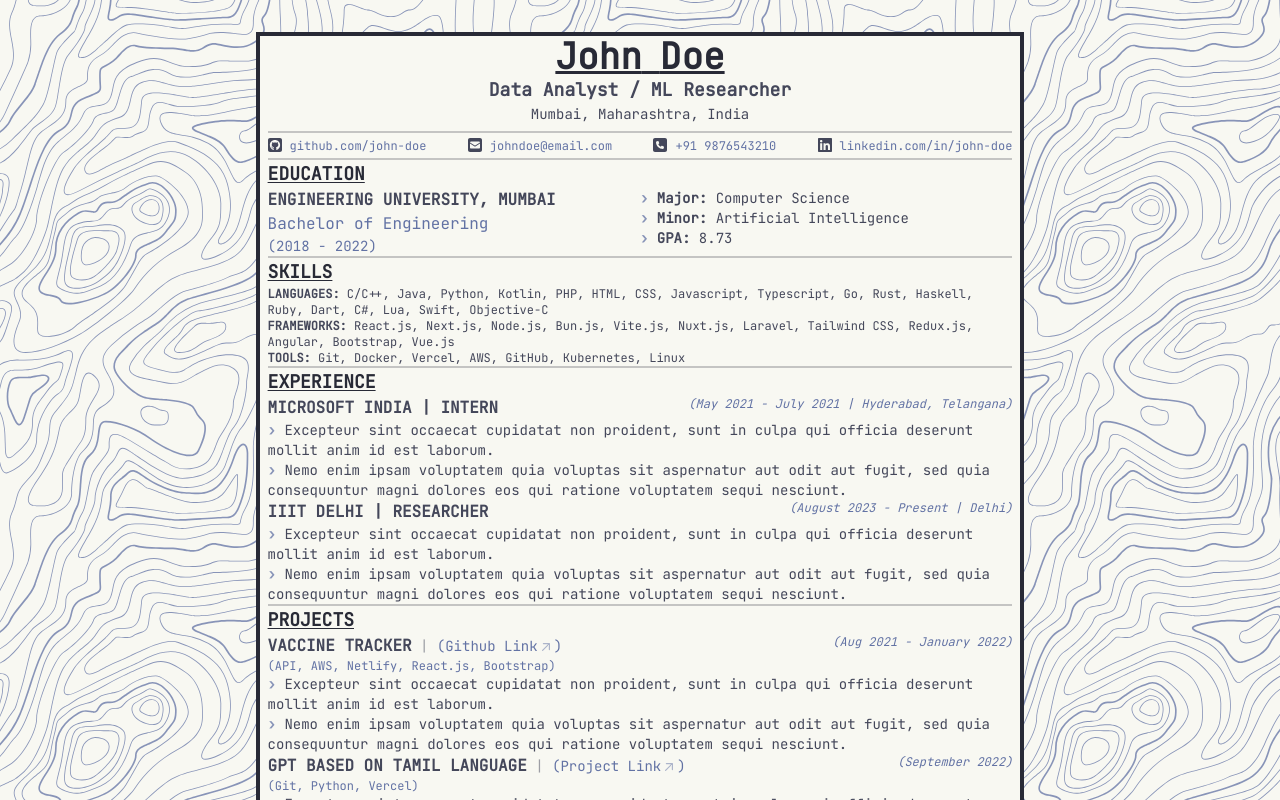
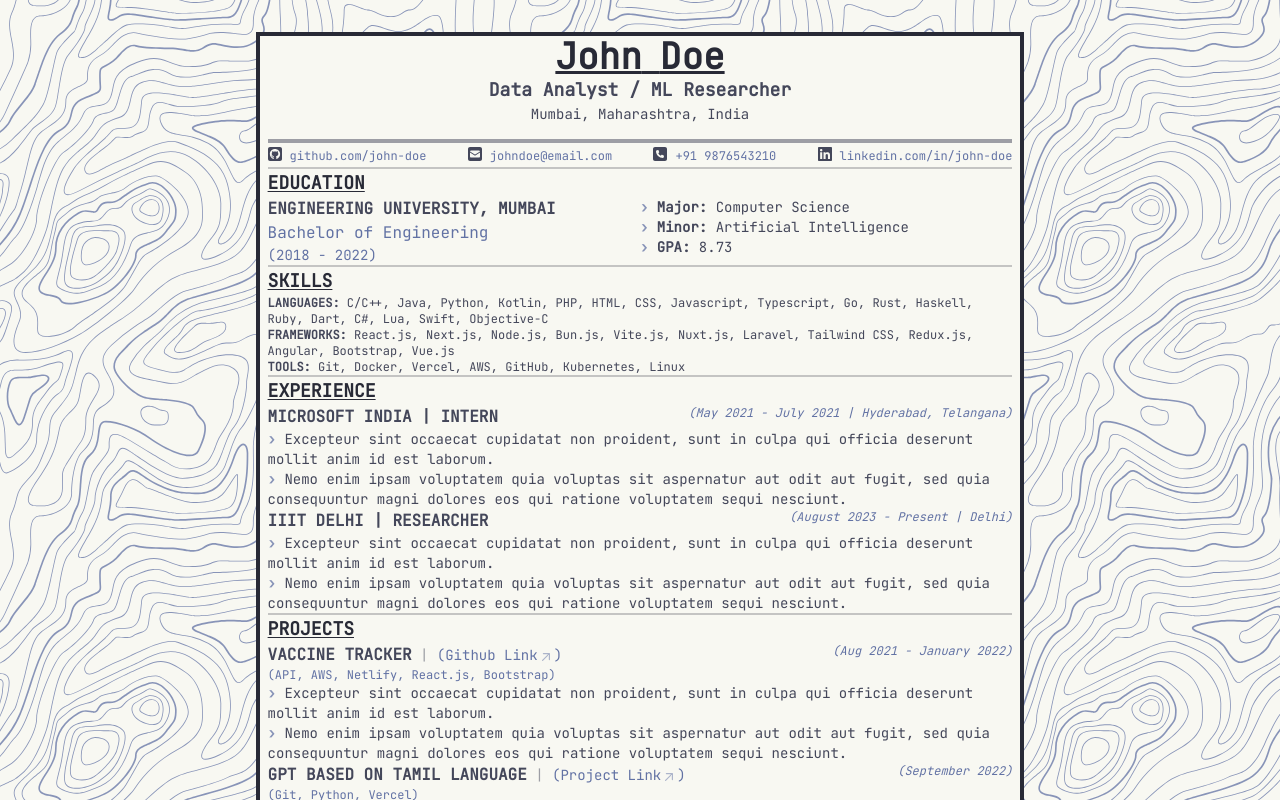
Before and after one commit to pujan-modha/print-resume, a React (Vite) app: page / in a window 1280 px wide. Shown: the top 800 px of the page. Built offline with nearby package versions, Linux system fonts and the light colour scheme.

Commit message:
changed hr style in header

```diff
--- a/src/App.tsx
+++ b/src/App.tsx
@@ -32,7 +32,6 @@ function Print() {
                         <div>
                             <HeaderPrint/>
                             <div className='px-[1%]'>
-                                <HorizontalRulePrint/>
                                 <ContactPrint/>
                                 <HorizontalRulePrint/>
                                 <EducationPrint/>
--- a/src/components/HeaderPrint.tsx
+++ b/src/components/HeaderPrint.tsx
@@ -16,7 +16,7 @@ const HeaderPrint = () => {
                         <p className='text-primary font-semibold text-lg'>{HeaderTitle}</p>
                         <p className='text-primary text-sm'>{HeaderAddress}</p>
                     </div>
-                    {/*<hr className='mx-auto border-2 border-opacity-50 border-primary mt-[1%]'/>*/}
+                    <hr className='mx-auto border-2 border-opacity-50 border-primary mt-[1%]'/>
                 </div>
             </section>
         </>
```
